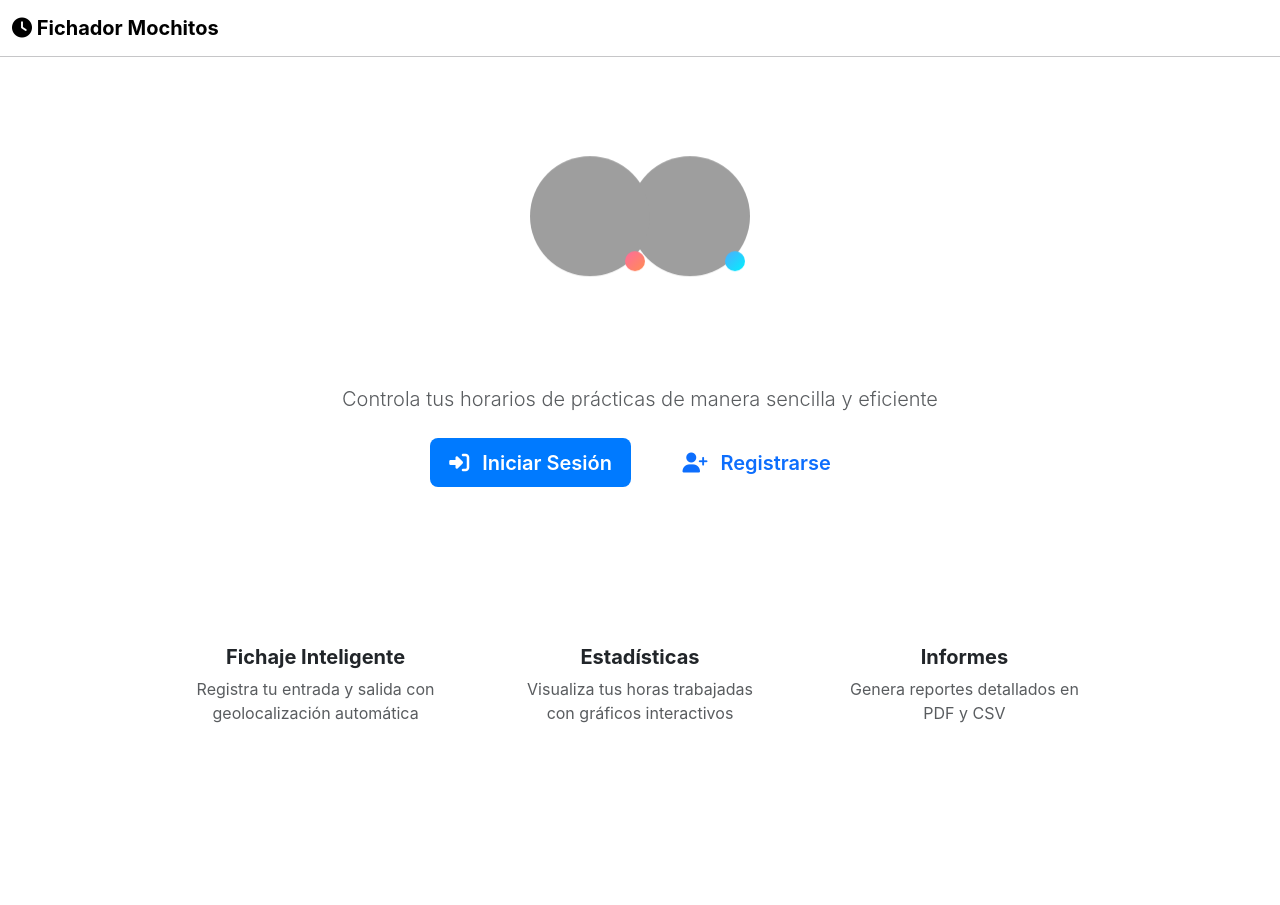
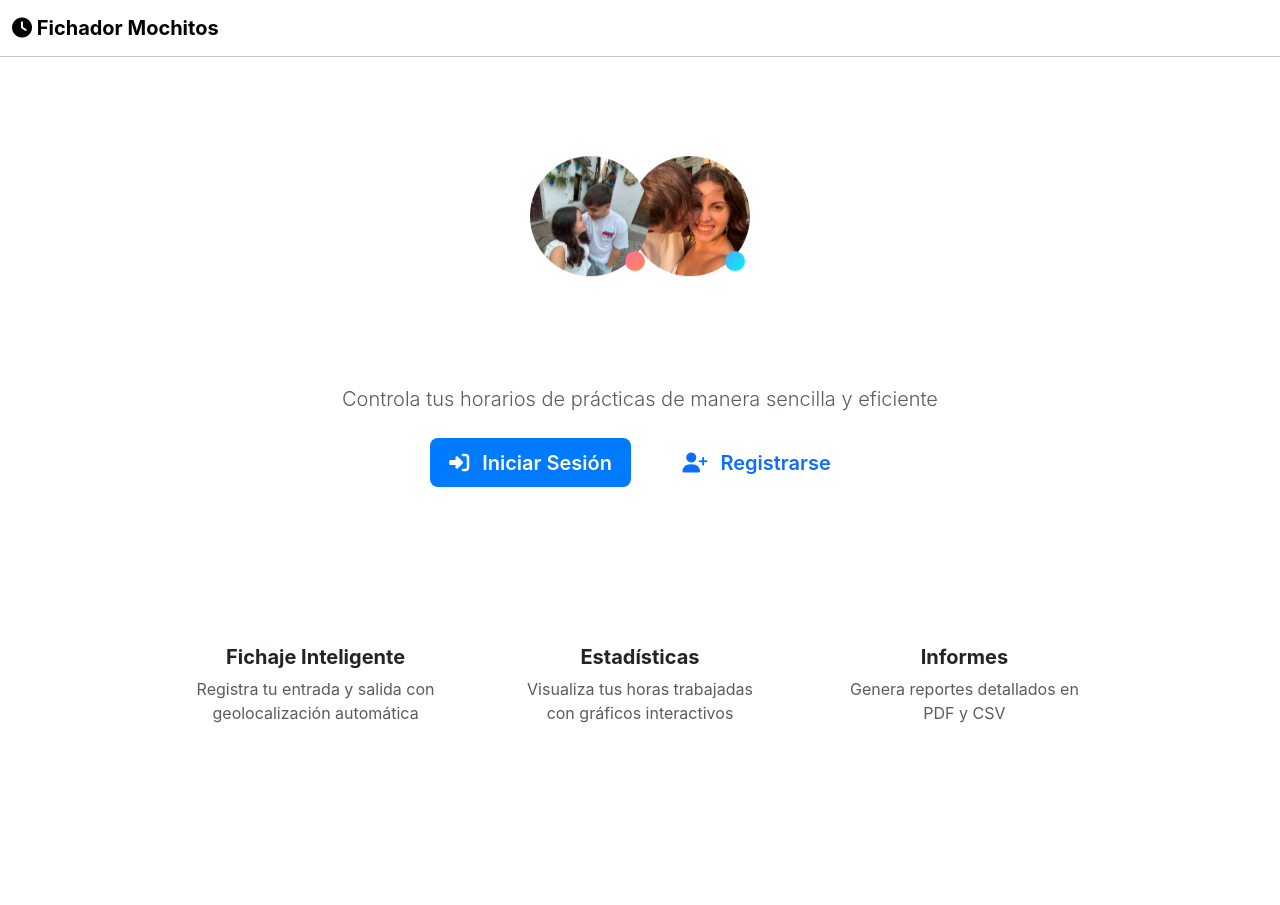
Before and after one commit to xhryzz/fichador.mochitos, a Flask app: page / in a window 1280 px wide. Run offline with Flask 3, Linux system fonts and the light colour scheme; some libraries are stand-ins or nearby versions; grey boxes are pictures that could not be loaded.

Commit message:
Add files via upload

```diff
--- a/templates/index.html
+++ b/templates/index.html
@@ -11,12 +11,12 @@
                 <div class="avatar-container mb-4">
                     <div class="avatar-group">
                         <div class="avatar avatar-her">
-                            <img src="https://media.discordapp.net/attachments/1237512601907494973/1422270435348971530/IMG_5105.jpg?ex=6906e8d0&is=69059750&hm=7d53d63f2fa27e982264bcd1e343e00a16019f0fe86ea39df5dbe3f417b06e85&=&format=webp&width=648&height=864"
+                            <img src="{{ url_for('static', filename='mochi/1.png') }}"
                                  alt="Clara" class="avatar-img">
                             <div class="avatar-badge"></div>
                         </div>
                         <div class="avatar avatar-him">
-                            <img src="https://media.discordapp.net/attachments/1237512601907494973/1415605345807499264/IMG_3146.jpg?ex=69070d37&is=6905bbb7&hm=6ec4f86e20fd29041fedefc5988917d8275a7cee389bdfc477b7fdb107496d56&=&format=webp&width=726&height=968"
+                            <img src="{{ url_for('static', filename='mochi/2.png') }}"
                                  alt="Christian" class="avatar-img">
                             <div class="avatar-badge"></div>
                         </div>
@@ -43,6 +43,7 @@
                 </div>
                 {% endif %}
             </div>
+
 
             <!-- Features Grid -->
             <div class="row features-grid mt-5">
```
Also changed, not shown: static/Manifest.json, static/mochi/1.png (added), static/mochi/2.png (added).
